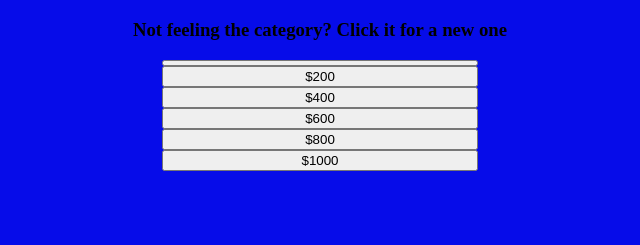
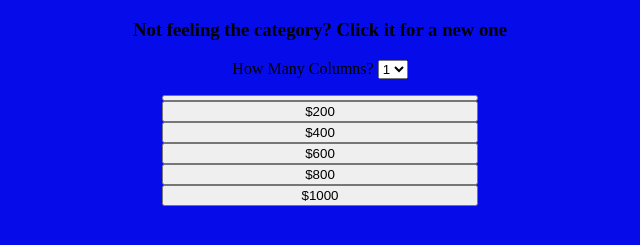
Before and after one commit to cdrisser/jeopardy, a plain HTML site: page index.html in a window 1280 px wide. Shown: the part 61-306 px from the top of the page, without its empty margins (320-960 px from the left). Drawn offline with nearby package versions, Linux system fonts and the light colour scheme; no server answers.

Commit message:
Need to implement dynamic addition of columns

```diff
--- a/index.html
+++ b/index.html
@@ -10,7 +10,16 @@
   <body>
     <h1>Improve your Jeopardy Game</h1>
     <h3>Not feeling the category? Click it for a new one</h3>
-
+    <p>How Many Columns?
+    <select id = "col-options">
+      <option value = 1>1</option>
+      <option value = 2>2</option>
+      <option value = 3>3</option>
+      <option value = 4>4</option>
+      <option value = 5>5</option>
+      <option value = 6>6</option>
+    </select>
+    </p>
     <div id="main-board">
       <button id = 'category'></button>
 
--- a/jeopardy.css
+++ b/jeopardy.css
@@ -7,6 +7,6 @@
 body{
   background-color:#060CE9;
 }
-h1, h3{
+h1, h3, p{
   text-align: center;
 }
--- a/jeopardy.js
+++ b/jeopardy.js
@@ -2,8 +2,11 @@ $(document).ready(()=>{
   $('#category').click(()=>{
     getCategory();
   });
+  $('#col-options').change(()=>{
+  let a = $('#col-options').val();
+  alert(a);
 });
-
+});
 async function fetchCategoryJSON() {
   const response = await fetch('http:jservice.io/api/categories?count=100');
   const answers = await response.json();
@@ -12,7 +15,6 @@ async function fetchCategoryJSON() {
 function getCategory(){
   let initialvalue = 200;
   for(let i = 0;i<5; i++){
-
        console.log(`#${i}`);
         $(`#${i}`).html(`$${initialvalue}`);
         initialvalue+=200;
@@ -26,7 +28,6 @@ createTitle(answers);
 function createTitle(ans){
   //create randomnumber between 1-100 to get random category from api
   const randomnumber = Math.floor(Math.random()*(100-1)+1);
-  //console.log(ans[randomnumber].id);
   document.getElementById('category').innerHTML = ans[randomnumber].title;
   fetchQandAs(ans[randomnumber].id);
 }
@@ -37,12 +38,15 @@ async function fetchQandAs(id){
   const answers = await response.json();
   loadQuestions(answers);
 }
+/*Function that load the questions and answers into the Jeopardy
+buttons*/
 function loadQuestions(answers){
   for(let i = 0;i<answers.length; i++){
-
      $(`#${i}`).click(()=>{
-       console.log(`#${i}`);
         $(`#${i}`).html(answers[i].question);
+        setTimeout(()=>{
+          $(`#${i}`).html(answers[i].answer);
+        },7000)
      });
   }
 }
```
